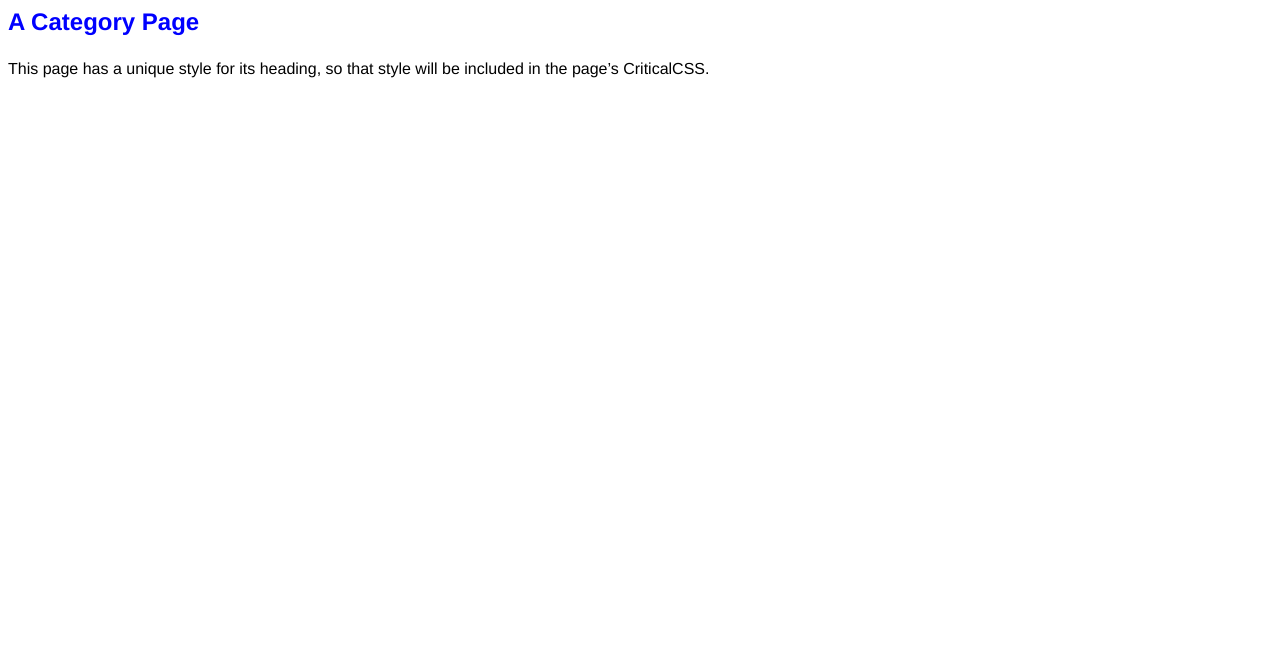
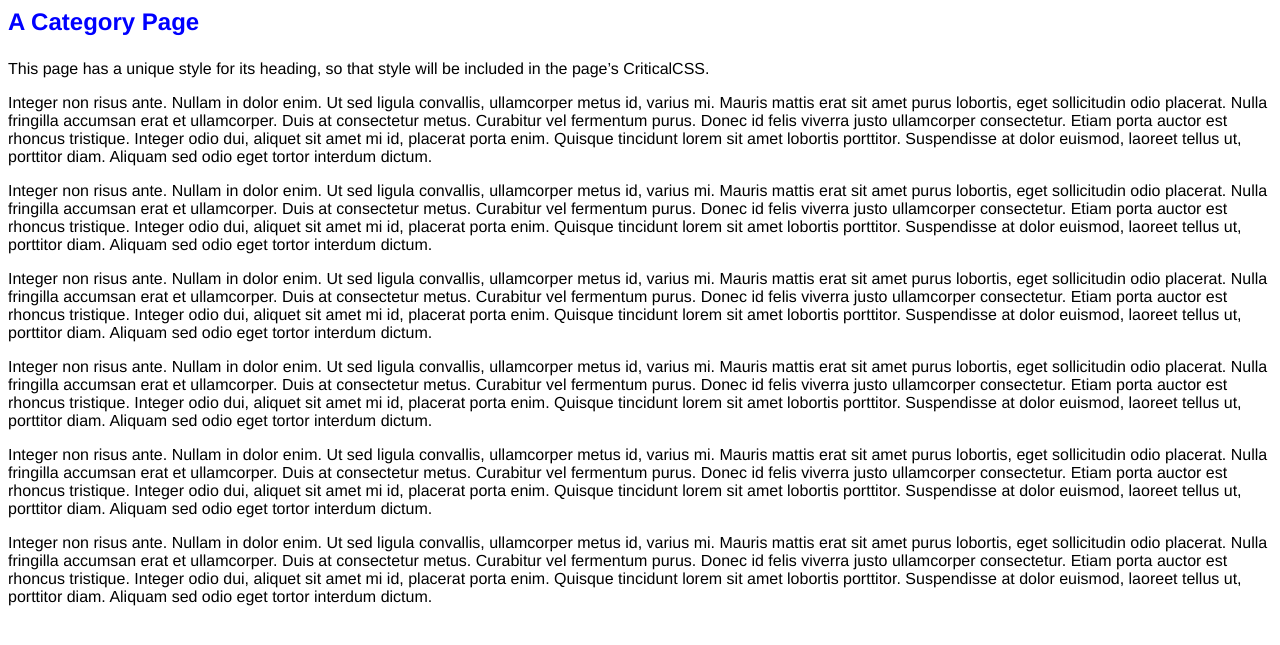
Before and after one commit to bocoup/critical-css-boilerplate, a PHP site: page /category.php in a window 1280 px wide. Shown: the top 645 px of the page. Run offline with PHP 8.4, Linux system fonts and the light colour scheme.

Commit message:
adding in some more content to the category page, to see some more critical CSS

```diff
--- a/category.php
+++ b/category.php
@@ -9,5 +9,11 @@
 		<h1 class="category-hed">A Category Page</h1>
 
 		<p>This page has a unique style for its heading, so that style will be included in the page’s CriticalCSS.</p>
+		<p class="body-text">Integer non risus ante. Nullam in dolor enim. Ut sed ligula convallis, ullamcorper metus id, varius mi. Mauris mattis erat sit amet purus lobortis, eget sollicitudin odio placerat. Nulla fringilla accumsan erat et ullamcorper. Duis at consectetur metus. Curabitur vel fermentum purus. Donec id felis viverra justo ullamcorper consectetur. Etiam porta auctor est rhoncus tristique. Integer odio dui, aliquet sit amet mi id, placerat porta enim. Quisque tincidunt lorem sit amet lobortis porttitor. Suspendisse at dolor euismod, laoreet tellus ut, porttitor diam. Aliquam sed odio eget tortor interdum dictum.</p>
+		<p class="body-text">Integer non risus ante. Nullam in dolor enim. Ut sed ligula convallis, ullamcorper metus id, varius mi. Mauris mattis erat sit amet purus lobortis, eget sollicitudin odio placerat. Nulla fringilla accumsan erat et ullamcorper. Duis at consectetur metus. Curabitur vel fermentum purus. Donec id felis viverra justo ullamcorper consectetur. Etiam porta auctor est rhoncus tristique. Integer odio dui, aliquet sit amet mi id, placerat porta enim. Quisque tincidunt lorem sit amet lobortis porttitor. Suspendisse at dolor euismod, laoreet tellus ut, porttitor diam. Aliquam sed odio eget tortor interdum dictum.</p>
+		<p class="body-text">Integer non risus ante. Nullam in dolor enim. Ut sed ligula convallis, ullamcorper metus id, varius mi. Mauris mattis erat sit amet purus lobortis, eget sollicitudin odio placerat. Nulla fringilla accumsan erat et ullamcorper. Duis at consectetur metus. Curabitur vel fermentum purus. Donec id felis viverra justo ullamcorper consectetur. Etiam porta auctor est rhoncus tristique. Integer odio dui, aliquet sit amet mi id, placerat porta enim. Quisque tincidunt lorem sit amet lobortis porttitor. Suspendisse at dolor euismod, laoreet tellus ut, porttitor diam. Aliquam sed odio eget tortor interdum dictum.</p>
+		<p class="body-text">Integer non risus ante. Nullam in dolor enim. Ut sed ligula convallis, ullamcorper metus id, varius mi. Mauris mattis erat sit amet purus lobortis, eget sollicitudin odio placerat. Nulla fringilla accumsan erat et ullamcorper. Duis at consectetur metus. Curabitur vel fermentum purus. Donec id felis viverra justo ullamcorper consectetur. Etiam porta auctor est rhoncus tristique. Integer odio dui, aliquet sit amet mi id, placerat porta enim. Quisque tincidunt lorem sit amet lobortis porttitor. Suspendisse at dolor euismod, laoreet tellus ut, porttitor diam. Aliquam sed odio eget tortor interdum dictum.</p>
+		<p class="body-text">Integer non risus ante. Nullam in dolor enim. Ut sed ligula convallis, ullamcorper metus id, varius mi. Mauris mattis erat sit amet purus lobortis, eget sollicitudin odio placerat. Nulla fringilla accumsan erat et ullamcorper. Duis at consectetur metus. Curabitur vel fermentum purus. Donec id felis viverra justo ullamcorper consectetur. Etiam porta auctor est rhoncus tristique. Integer odio dui, aliquet sit amet mi id, placerat porta enim. Quisque tincidunt lorem sit amet lobortis porttitor. Suspendisse at dolor euismod, laoreet tellus ut, porttitor diam. Aliquam sed odio eget tortor interdum dictum.</p>
+		<p class="body-text">Integer non risus ante. Nullam in dolor enim. Ut sed ligula convallis, ullamcorper metus id, varius mi. Mauris mattis erat sit amet purus lobortis, eget sollicitudin odio placerat. Nulla fringilla accumsan erat et ullamcorper. Duis at consectetur metus. Curabitur vel fermentum purus. Donec id felis viverra justo ullamcorper consectetur. Etiam porta auctor est rhoncus tristique. Integer odio dui, aliquet sit amet mi id, placerat porta enim. Quisque tincidunt lorem sit amet lobortis porttitor. Suspendisse at dolor euismod, laoreet tellus ut, porttitor diam. Aliquam sed odio eget tortor interdum dictum.</p>
 	</body>
 </html>
```
